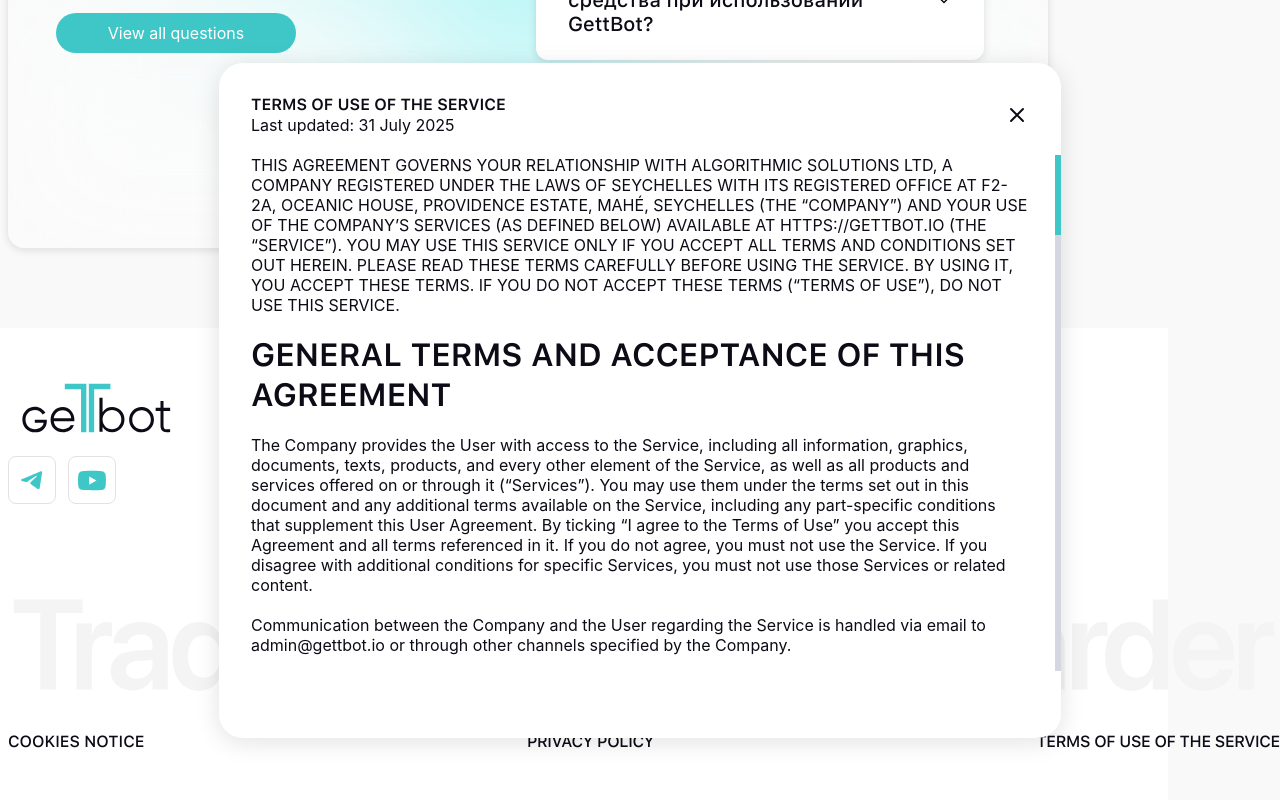
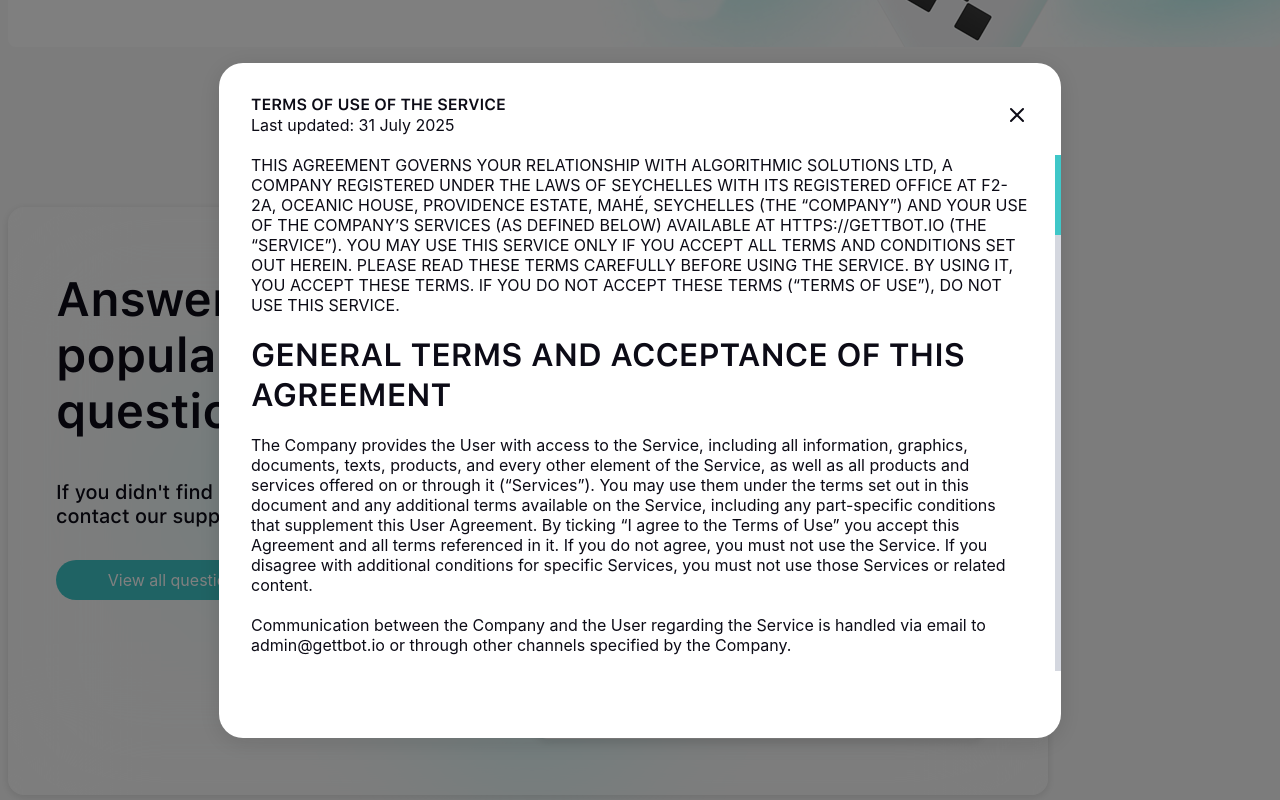
Before and after one commit to CeYn97/Hackathon-gettbot, a Next.js app: page / in a window 1280 px wide. Both pictures are taken after a click on the button "TERMS OF USE OF THE SERVICE". Built offline with nearby package versions, Linux system fonts and the light colour scheme; a web font is replaced by a local one.

Commit message:
modal-bg-dark-scroll-lock

```diff
--- a/src/components/Modal.tsx
+++ b/src/components/Modal.tsx
@@ -30,11 +30,36 @@
     };
 
     if (isOpen) {
+      const scrollY = window.scrollY;
+      document.body.style.overflow = 'hidden';
+      document.body.style.position = 'fixed';
+      document.body.style.top = `-${scrollY}px`;
+      document.body.style.width = '100%';
+
       document.addEventListener("keydown", handleEscape);
+    } else {
+      const scrollY = document.body.style.top;
+      document.body.style.overflow = '';
+      document.body.style.position = '';
+      document.body.style.top = '';
+      document.body.style.width = '';
+
+      if (scrollY) {
+        window.scrollTo(0, parseInt(scrollY.replace('-', ''), 10));
+      }
     }
 
     return () => {
       document.removeEventListener("keydown", handleEscape);
+      const scrollY = document.body.style.top;
+      document.body.style.overflow = '';
+      document.body.style.position = '';
+      document.body.style.top = '';
+      document.body.style.width = '';
+
+      if (scrollY) {
+        window.scrollTo(0, parseInt(scrollY.replace('-', ''), 10));
+      }
     };
   }, [isOpen, onClose]);
 
@@ -50,8 +75,16 @@
   if (!isOpen) return null;
 
   return (
-    <div className="fixed inset-0 z-[9999] flex items-center justify-center pointer-events-none">
-      <div className="relative bg-white rounded-[24px] shadow-[0px_4px_24px_0px_rgba(15,15,15,0.12)] w-[842px] h-[675px] mx-4 overflow-hidden pointer-events-auto">
+    <div className="fixed inset-0 z-[9999] flex items-center justify-center">
+      <div
+        className="fixed inset-0 bg-black/50"
+        onClick={onClose}
+      />
+
+      <div
+        className="relative bg-white rounded-[24px] shadow-[0px_4px_24px_0px_rgba(15,15,15,0.12)] w-[842px] h-[675px] mx-4 overflow-hidden z-10"
+        onClick={(e) => e.stopPropagation()}
+      >
         <div className="flex items-center justify-between px-8 pt-8 pb-5">
           <div className="flex flex-col gap-0">
             <h2 className="text-[#0C0B16] text-[16px] font-[600] leading-[1.25] text-center">
```
